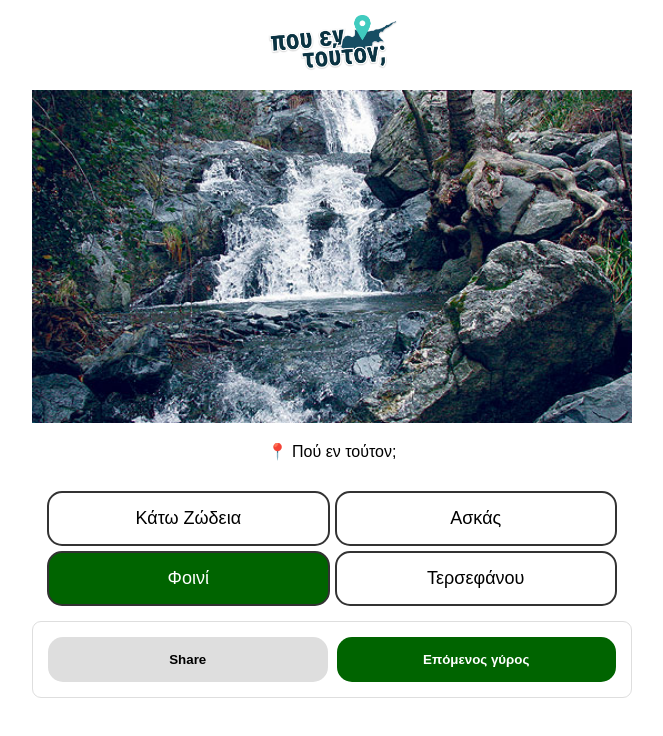
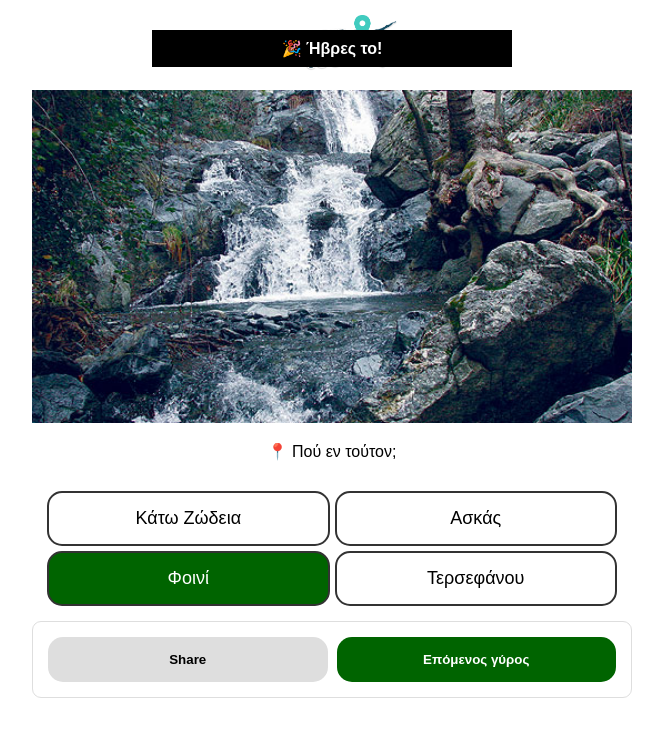
Before and after one commit to SavvasStephanides/pou-en-touton, a Next.js app: page /pouentouton/game in a window 1280 px wide. Both pictures are taken after a click on the button "Φοινί". Shown: the top 736 px of the page, without its empty margins (308-971 px from the left). Built offline with nearby package versions, Linux system fonts and the light colour scheme.

Commit message:
Add toaster

```diff
--- a/src/app/game/page.tsx
+++ b/src/app/game/page.tsx
@@ -4,6 +4,7 @@ import "./main.css"
 import "./header.css"
 import "./place-photo.css"
 import "./question.css"
+import "./toaster.css"
 import { useState } from "react"
 import PossibleAnswer from "@/modules/game/PossibleAnswer"
 import Game from "@/modules/game/Game"
@@ -37,6 +38,11 @@ export default function GamePage() {
 
   function checkAnswer(answerIndex: number){
     gameState.gameQuestions[gameState.currentLevel].checkAnswer(answerIndex)
+
+    if(gameState.gameQuestions[gameState.currentLevel].possibleAnswers.find(a => a.status === "CORRECT")){
+      showToaster("🎉 Ήβρες το!")
+    }
+
     setGameState({...gameState})
   }
 
@@ -62,6 +68,7 @@ export default function GamePage() {
     }
     else{
       navigator.clipboard.writeText(shareableString)
+      showToaster("📋 Εμπήκε στο clipboard")
     }
   }
 
@@ -73,8 +80,21 @@ export default function GamePage() {
     return true
   }
 
+  function showToaster(text: string){
+    let toasterWrapper = document.querySelector("#toaster-wrapper")
+    let toaster = document.querySelector("#toaster-wrapper #toaster")
+    if(toaster){
+      toaster.innerHTML = text
+    }
+    toasterWrapper?.setAttribute("show", "1")
+
+    setTimeout(() => {
+      toasterWrapper?.setAttribute("show", "0")
+    }, 3000)
+  }
+
   return (
-    <main>
+    <div>
     {
       setGameStateToLocalStorage()
     }
@@ -103,6 +123,11 @@ export default function GamePage() {
           </div>}
         </div>
       </main>
-    </main>
+      <div id="toaster-wrapper">
+        <div id="toaster" style={{margin: "auto", backgroundColor: "black", color: "white", padding: "9px 30px", marginTop: "30px", width: "300px", textAlign: "center"}}>
+
+        </div>
+      </div>
+    </div>
   )
 }
--- /dev/null
+++ b/src/app/game/toaster.css
@@ -0,0 +1,26 @@
+/* style={{display: "flex", position: "absolute", top: 0, left: 0, width: "100%", opacity: 0}} */
+
+#toaster-wrapper{
+    display: flex;
+    position: absolute;
+    top: 0;
+    left: 0;
+    width: 100%;
+    opacity: 0;
+    transition: opacity 1s ease;
+    font-weight: bold;
+}
+
+#toaster-wrapper #toaster{
+    margin: auto;
+    background-color: black;
+    color: white;
+    padding: 9px 30px;
+    margin-top: 30px;
+    width: 300px;
+    text-align: center;
+}
+
+#toaster-wrapper[show="1"]{
+    opacity: 1;
+}
```
